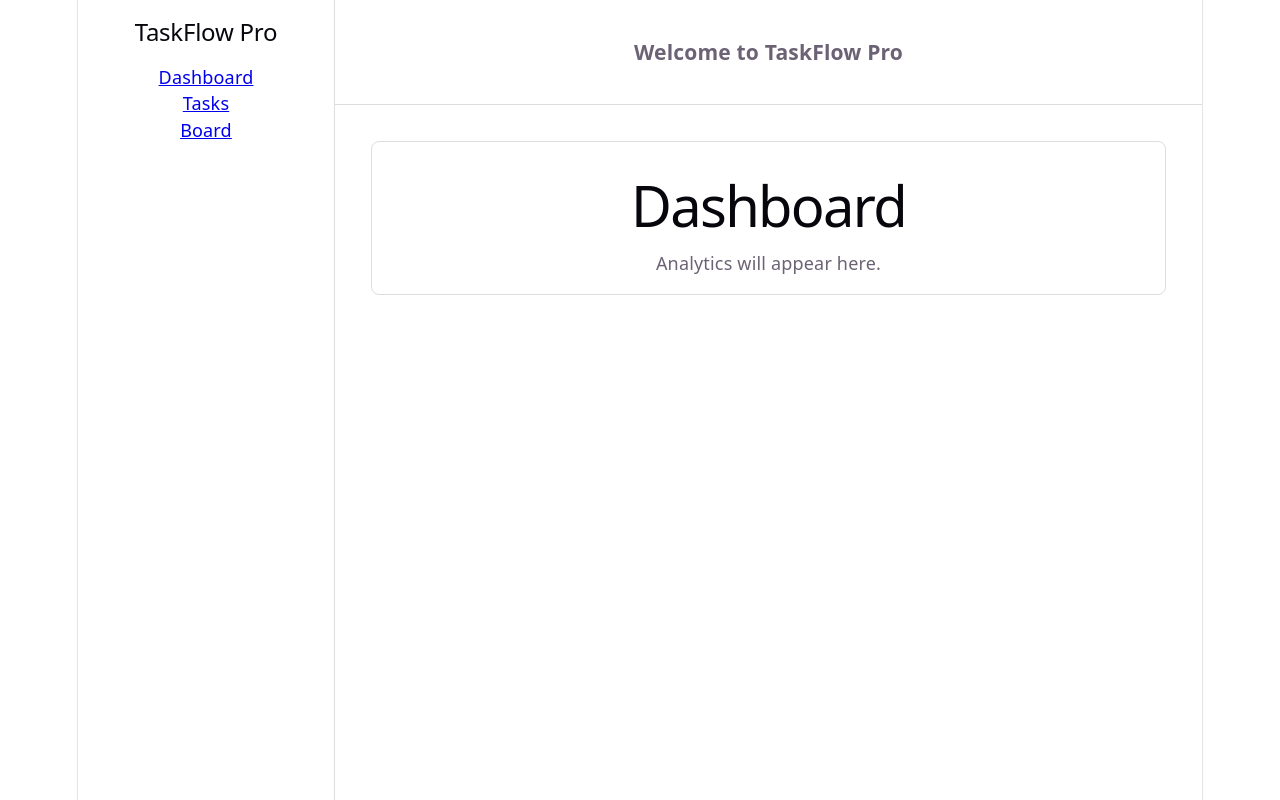
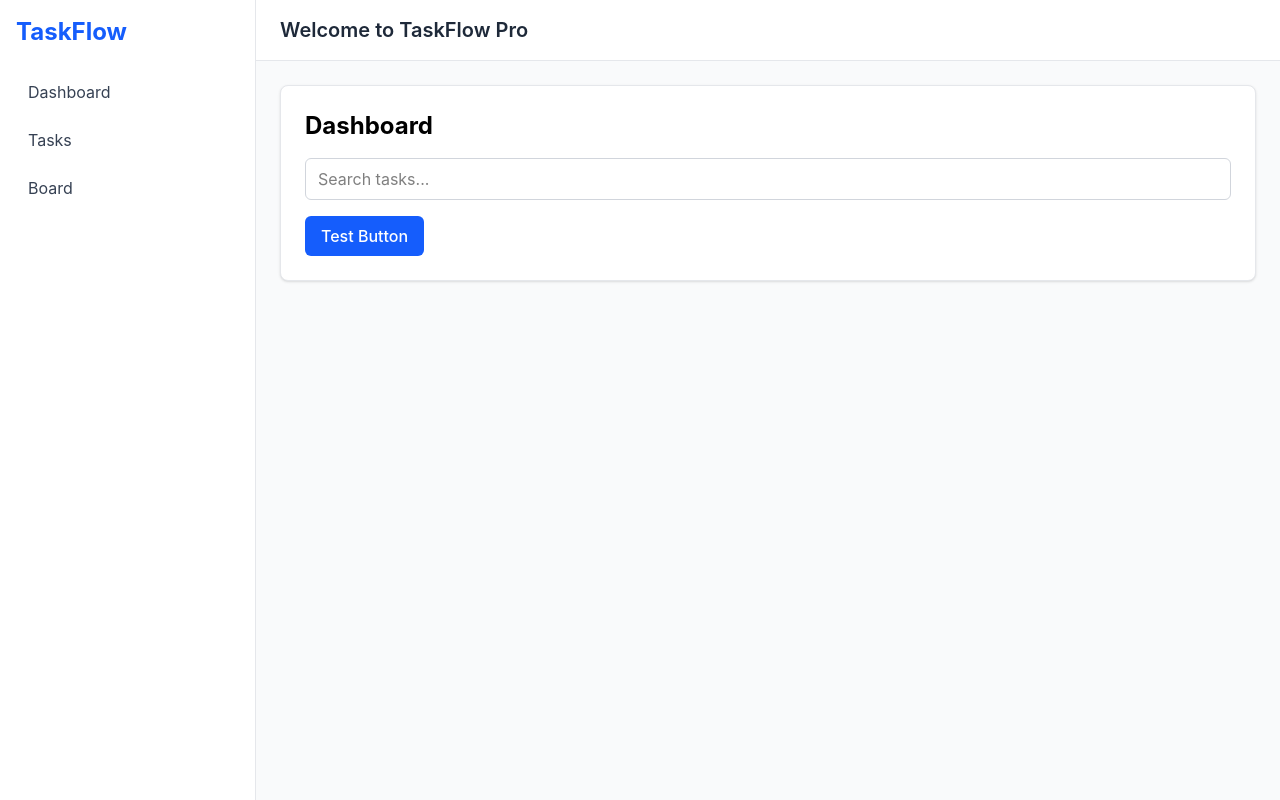
Before and after one commit to dev-ninad-k/taskflow-pro, a React (Vite) app: page / in a window 1280 px wide. Built offline with nearby package versions, Linux system fonts and the light colour scheme.

Commit message:
feat: create reusable ui components with tailwind

```diff
--- a/package.json
+++ b/package.json
@@ -12,10 +12,12 @@
   },
   "dependencies": {
     "@reduxjs/toolkit": "^2.12.0",
+    "@tailwindcss/vite": "^4.3.0",
     "react": "^19.2.6",
     "react-dom": "^19.2.6",
     "react-redux": "^9.3.0",
-    "react-router-dom": "^7.17.0"
+    "react-router-dom": "^7.17.0",
+    "tailwindcss": "^4.3.0"
   },
   "devDependencies": {
     "@eslint/js": "^10.0.1",
--- a/src/components/navigation/Sidebar.tsx
+++ b/src/components/navigation/Sidebar.tsx
@@ -1,30 +1,24 @@
 import { NavLink } from 'react-router-dom';
 
 function Sidebar() {
+  const linkClass =
+    'block rounded-md px-3 py-2 text-gray-700 hover:bg-gray-100';
   return (
-    <aside
-      style={{
-        width: '220px',
-        padding: '1rem',
-        borderRight: '1px solid #ddd',
-      }}
-    >
-      <h2>TaskFlow Pro</h2>
+    <aside className="w-64 border-r border-gray-200 bg-white p-4">
+      <h1 className="mb-6 text-2xl font-bold text-blue-600">TaskFlow</h1>
 
-      <nav>
-        <ul style={{ listStyle: 'none', padding: 0 }}>
-          <li>
-            <NavLink to="/">Dashboard</NavLink>
-          </li>
+      <nav className="space-y-2">
+        <NavLink className={linkClass} to="/">
+          Dashboard
+        </NavLink>
 
-          <li>
-            <NavLink to="/tasks">Tasks</NavLink>
-          </li>
+        <NavLink className={linkClass} to="/tasks">
+          Tasks
+        </NavLink>
 
-          <li>
-            <NavLink to="/board">Board</NavLink>
-          </li>
-        </ul>
+        <NavLink className={linkClass} to="/board">
+          Board
+        </NavLink>
       </nav>
     </aside>
   );
--- a/src/components/navigation/Topbar.tsx
+++ b/src/components/navigation/Topbar.tsx
@@ -1,12 +1,9 @@
 function Topbar() {
   return (
-    <header
-      style={{
-        padding: '1rem',
-        borderBottom: '1px solid #ddd',
-      }}
-    >
-      <h3>Welcome to TaskFlow Pro</h3>
+    <header className="border-b border-gray-200 bg-white px-6 py-4">
+      <h2 className="text-xl font-semibold text-gray-800">
+        Welcome to TaskFlow Pro
+      </h2>
     </header>
   );
 }
--- a/src/components/ui/Button.tsx
+++ b/src/components/ui/Button.tsx
@@ -0,0 +1,17 @@
+type ButtonProps = {
+  children: React.ReactNode;
+  onClick?: () => void;
+};
+
+function Button({ children, onClick }: ButtonProps) {
+  return (
+    <button
+      className="rounded-md bg-blue-600 px-4 py-2 font-medium text-white transition hover:bg-blue-700"
+      onClick={onClick}
+    >
+      {children}
+    </button>
+  );
+}
+
+export default Button;
--- a/src/components/ui/Card.tsx
+++ b/src/components/ui/Card.tsx
@@ -4,14 +4,7 @@ type CardProps = {
 
 function Card({ children }: CardProps) {
   return (
-    <div
-      style={{
-        border: '1px solid #ddd',
-        borderRadius: '8px',
-        padding: '1rem',
-        backgroundColor: '#fff',
-      }}
-    >
+    <div className="rounded-lg border border-gray-200 bg-white p-6 shadow-sm">
       {children}
     </div>
   );
--- a/src/components/ui/Input.tsx
+++ b/src/components/ui/Input.tsx
@@ -0,0 +1,12 @@
+type InputProps = React.InputHTMLAttributes<HTMLInputElement>;
+
+function Input(props: InputProps) {
+  return (
+    <input
+      className="w-full rounded-md border border-gray-300 px-3 py-2 outline-none focus:border-blue-500"
+      {...props}
+    />
+  );
+}
+
+export default Input;
--- a/src/index.css
+++ b/src/index.css
@@ -1,111 +1 @@
-:root {
-  --text: #6b6375;
-  --text-h: #08060d;
-  --bg: #fff;
-  --border: #e5e4e7;
-  --code-bg: #f4f3ec;
-  --accent: #aa3bff;
-  --accent-bg: rgba(170, 59, 255, 0.1);
-  --accent-border: rgba(170, 59, 255, 0.5);
-  --social-bg: rgba(244, 243, 236, 0.5);
-  --shadow:
-    rgba(0, 0, 0, 0.1) 0 10px 15px -3px, rgba(0, 0, 0, 0.05) 0 4px 6px -2px;
-
-  --sans: system-ui, 'Segoe UI', Roboto, sans-serif;
-  --heading: system-ui, 'Segoe UI', Roboto, sans-serif;
-  --mono: ui-monospace, Consolas, monospace;
-
-  font: 18px/145% var(--sans);
-  letter-spacing: 0.18px;
-  color-scheme: light dark;
-  color: var(--text);
-  background: var(--bg);
-  font-synthesis: none;
-  text-rendering: optimizeLegibility;
-  -webkit-font-smoothing: antialiased;
-  -moz-osx-font-smoothing: grayscale;
-
-  @media (max-width: 1024px) {
-    font-size: 16px;
-  }
-}
-
-@media (prefers-color-scheme: dark) {
-  :root {
-    --text: #9ca3af;
-    --text-h: #f3f4f6;
-    --bg: #16171d;
-    --border: #2e303a;
-    --code-bg: #1f2028;
-    --accent: #c084fc;
-    --accent-bg: rgba(192, 132, 252, 0.15);
-    --accent-border: rgba(192, 132, 252, 0.5);
-    --social-bg: rgba(47, 48, 58, 0.5);
-    --shadow:
-      rgba(0, 0, 0, 0.4) 0 10px 15px -3px, rgba(0, 0, 0, 0.25) 0 4px 6px -2px;
-  }
-
-  #social .button-icon {
-    filter: invert(1) brightness(2);
-  }
-}
-
-#root {
-  width: 1126px;
-  max-width: 100%;
-  margin: 0 auto;
-  text-align: center;
-  border-inline: 1px solid var(--border);
-  min-height: 100svh;
-  display: flex;
-  flex-direction: column;
-  box-sizing: border-box;
-}
-
-body {
-  margin: 0;
-}
-
-h1,
-h2 {
-  font-family: var(--heading);
-  font-weight: 500;
-  color: var(--text-h);
-}
-
-h1 {
-  font-size: 56px;
-  letter-spacing: -1.68px;
-  margin: 32px 0;
-  @media (max-width: 1024px) {
-    font-size: 36px;
-    margin: 20px 0;
-  }
-}
-h2 {
-  font-size: 24px;
-  line-height: 118%;
-  letter-spacing: -0.24px;
-  margin: 0 0 8px;
-  @media (max-width: 1024px) {
-    font-size: 20px;
-  }
-}
-p {
-  margin: 0;
-}
-
-code,
-.counter {
-  font-family: var(--mono);
-  display: inline-flex;
-  border-radius: 4px;
-  color: var(--text-h);
-}
-
-code {
-  font-size: 15px;
-  line-height: 135%;
-  padding: 4px 8px;
-  background: var(--code-bg);
-}
+@import 'tailwindcss';
--- a/src/layouts/DashboardLayout.tsx
+++ b/src/layouts/DashboardLayout.tsx
@@ -4,26 +4,13 @@ import { Outlet } from 'react-router-dom';
 
 function DashboardLayout() {
   return (
-    <div
-      style={{
-        display: 'flex',
-        minHeight: '100vh',
-      }}
-    >
+    <div className="flex min-h-screen bg-gray-50">
       <Sidebar />
 
-      <div
-        style={{
-          flex: 1,
-        }}
-      >
+      <div className="flex flex-1 flex-col">
         <Topbar />
 
-        <main
-          style={{
-            padding: '2rem',
-          }}
-        >
+        <main className="flex-1 p-6">
           <Outlet />
         </main>
       </div>
--- a/src/pages/DashboardPage.tsx
+++ b/src/pages/DashboardPage.tsx
@@ -1,10 +1,16 @@
+import Button from '@/components/ui/Button';
 import Card from '@/components/ui/Card';
+import Input from '@/components/ui/Input';
 
 function DashboardPage() {
   return (
     <Card>
-      <h1>Dashboard</h1>
-      <p>Analytics will appear here.</p>
+      <h1 className="mb-4 text-2xl font-bold">Dashboard</h1>
+      <div className="space-y-4">
+        <Input placeholder="Search tasks..." />
+
+        <Button>Test Button</Button>
+      </div>
     </Card>
   );
 }
--- a/vite.config.ts
+++ b/vite.config.ts
@@ -1,10 +1,11 @@
 import { defineConfig } from 'vite';
 import react from '@vitejs/plugin-react';
 import path from 'path';
+import tailwindcss from '@tailwindcss/vite';
 
 // https://vite.dev/config/
 export default defineConfig({
-  plugins: [react()],
+  plugins: [react(), tailwindcss()],
   resolve: {
     alias: {
       '@': path.resolve(__dirname, './src'),
```
Also changed, not shown: 1 other file (tests, documents, lock files or other folders).
